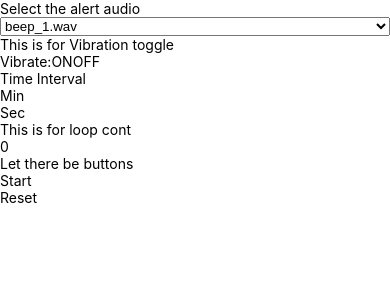
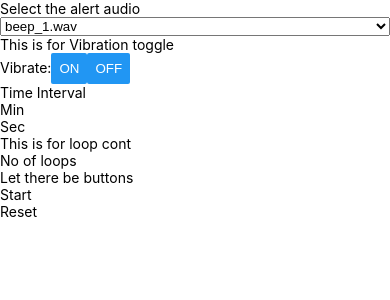
Before and after one commit to divyaswormakai/Cloop, a React Native app: screen / in a window 390 px wide. Shown: the top 300 px of the page. Built offline with nearby package versions, Linux system fonts and the light colour scheme.

Commit message:
Time logic

```diff
--- a/App.js
+++ b/App.js
@@ -12,13 +12,49 @@ const App = () => {
     soundFile: '',
     vibrate: 'ON',
   });
-  const [time, setTime] = useState({ min: '', sec: '' });
-  const [loopCount, setLoopCount] = useState(0);
+  const [time, setTime] = useState({ min: null, sec: null });
+  const [timeToShow, setTimeToShow] = useState({ min: null, sec: null });
+  const [loopCount, setLoopCount] = useState(null);
+  const [originalLoopCount, setOriginalLoopCount] = useState(0);
   const [startStatus, setStartStatus] = useState(false);
 
   useEffect(() => {
     console.log('GEt data from async storage if presnet');
   }, []);
+
+  useEffect(() => {
+    if (startStatus && loopCount >= 0) {
+      setTimeout(() => {
+        let seconds = parseInt(timeToShow.sec, 10);
+        let minutes = parseInt(timeToShow.min, 10);
+        seconds -= 10;
+        if (seconds < 0) {
+          seconds = 20;
+          minutes -= 1;
+          if (minutes < 0) {
+            console.log(minutes, seconds, loopCount);
+            minutes = parseInt(time.min, 10);
+
+            if (parseInt(loopCount, 10) <= 0) {
+              console.log('FINISHED');
+              setStartStatus(false);
+              seconds = parseInt(time.sec, 10);
+              setLoopCount(originalLoopCount);
+            } else {
+              setLoopCount(loopCount - 1);
+            }
+          }
+        }
+        setTimeToShow({ sec: seconds, min: minutes });
+      }, 1000);
+    }
+    // eslint-disable-next-line react-hooks/exhaustive-deps
+  }, [startStatus, timeToShow, time]);
+
+  useEffect(() => {
+    setOriginalLoopCount(loopCount);
+    setTimeToShow({ ...time });
+  }, [loopCount, time]);
 
   return (
     <View style={styles.container}>
@@ -32,7 +68,12 @@ const App = () => {
         userSettings={userSettings}
         startStatus={startStatus}
       />
-      <TimeInterval time={time} setTime={setTime} startStatus={startStatus} />
+      <TimeInterval
+        time={time}
+        setTime={setTime}
+        startStatus={startStatus}
+        timeToShow={timeToShow}
+      />
       <LoopCount
         loopCount={loopCount}
         setLoopCount={setLoopCount}
--- a/components/LoopCount.js
+++ b/components/LoopCount.js
@@ -9,7 +9,7 @@ const LoopCount = ({ loopCount, setLoopCount, startStatus }) => {
         keyboardType="numeric"
         onChangeText={(value) => setLoopCount(value)}
         placeholder="No of loops"
-        value={loopCount.toString()}
+        value={loopCount?.toString()}
         editable={!startStatus}
       />
     </View>
--- a/components/TimeInterval.js
+++ b/components/TimeInterval.js
@@ -1,22 +1,26 @@
 import React from 'react';
 import { Text, TextInput, View } from 'react-native';
 
-const TimeInterval = ({ time, setTime, startStatus }) => {
+const TimeInterval = ({ time, setTime, startStatus, timeToShow }) => {
   return (
     <View>
       <Text>Time Interval</Text>
       <TextInput
         keyboardType="numeric"
-        onChangeText={(value) => setTime({ ...time, min: value.toString() })}
+        onChangeText={(value) => setTime({ ...time, min: value })}
         placeholder="Min"
-        value={time?.min}
+        value={
+          !startStatus ? time?.min?.toString() : timeToShow?.min?.toString()
+        }
         editable={!startStatus}
       />
       <TextInput
         keyboardType="numeric"
-        onChangeText={(value) => setTime({ ...time, sec: value.toString() })}
+        onChangeText={(value) => setTime({ ...time, sec: value })}
         placeholder="Sec"
-        value={time?.sec}
+        value={
+          !startStatus ? time?.sec?.toString() : timeToShow?.sec?.toString()
+        }
         editable={!startStatus}
       />
     </View>
--- a/components/VibrationToggle.js
+++ b/components/VibrationToggle.js
@@ -1,5 +1,5 @@
 import React from 'react';
-import { Text, TouchableOpacity, View } from 'react-native';
+import { Button, Text, View } from 'react-native';
 
 const VibrationToggle = ({ setUserSettings, userSettings, startStatus }) => {
   return (
@@ -7,7 +7,7 @@ const VibrationToggle = ({ setUserSettings, userSettings, startStatus }) => {
       <Text>This is for Vibration toggle</Text>
       <Text>
         Vibrate:
-        <TouchableOpacity
+        {/* <TouchableOpacity
           onPress={() => setUserSettings({ ...userSettings, vibrate: 'ON' })}
           disabled={startStatus}>
           <Text>ON</Text>
@@ -16,7 +16,17 @@ const VibrationToggle = ({ setUserSettings, userSettings, startStatus }) => {
           onPress={() => setUserSettings({ ...userSettings, vibrate: 'OFF' })}
           disabled={startStatus}>
           <Text>OFF</Text>
-        </TouchableOpacity>
+        </TouchableOpacity> */}
+        <Button
+          onPress={() => setUserSettings({ ...userSettings, vibrate: 'ON' })}
+          disabled={startStatus}
+          title="ON"
+        />
+        <Button
+          onPress={() => setUserSettings({ ...userSettings, vibrate: 'OFF' })}
+          disabled={startStatus}
+          title="OFF"
+        />
       </Text>
     </View>
   );
```
